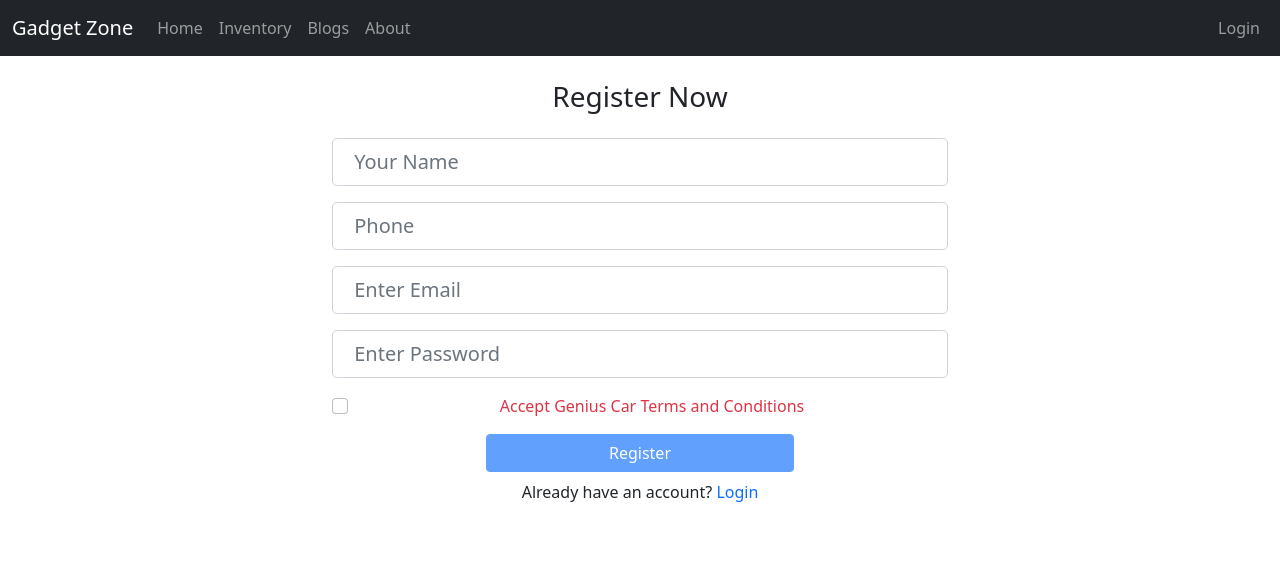
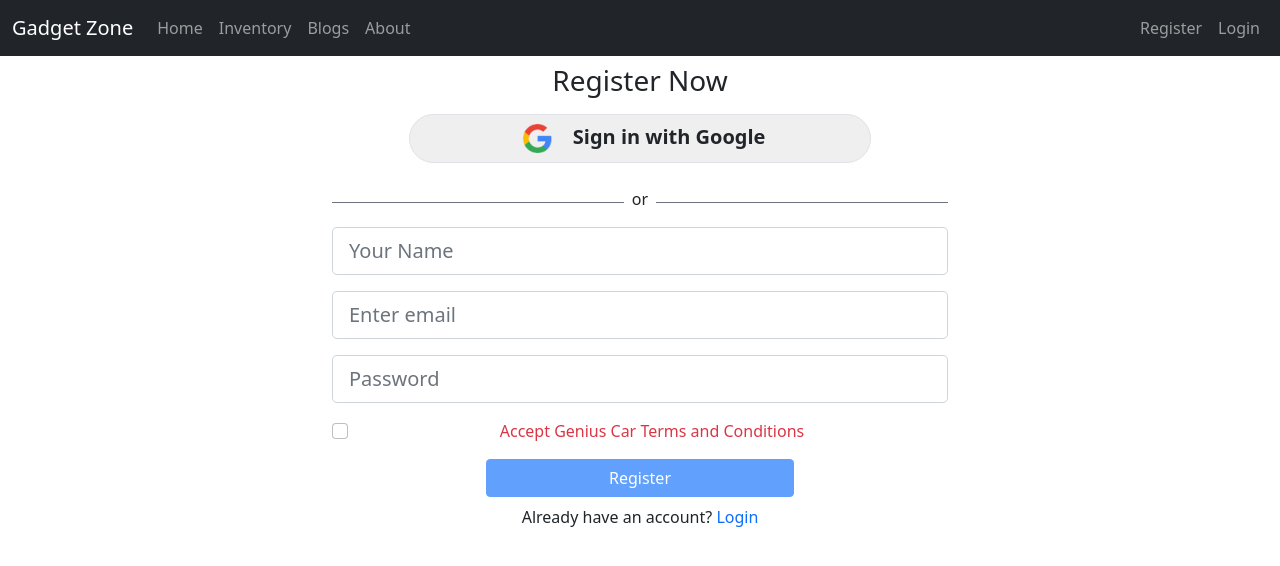
Before and after one commit to rabiul1399/warehouse-management-client, a React (Create React App) app: page /register in a window 1280 px wide. Shown: the top 566 px of the page. Built offline with nearby package versions, Linux system fonts and the light colour scheme; no server answers.

Commit message:
registert from update

```diff
--- a/src/Page/Form/Login/Login.js
+++ b/src/Page/Form/Login/Login.js
@@ -36,11 +36,11 @@ const Login = () => {
           navigate(from,{replace:true});
       }
 
-    const handleSubmit = event =>{
+    const handleSubmit =async event =>{
         event.preventDefault();
         const email = emailRef.current.value;
         const password = passwordRef.current.value;
-           signInWithEmailAndPassword(email,password)
+          await signInWithEmailAndPassword(email,password)
     }
 
 
--- a/src/Page/Form/Register/Register.js
+++ b/src/Page/Form/Register/Register.js
@@ -1,11 +1,13 @@
 import React, { useRef, useState } from 'react';
-import { Button, Form } from 'react-bootstrap';
-import { Link, useNavigate } from 'react-router-dom';
+import { Form, Button } from 'react-bootstrap';
+import { Link ,useNavigate} from 'react-router-dom';
 import { useCreateUserWithEmailAndPassword ,useUpdateProfile} from 'react-firebase-hooks/auth';
 import auth from '../../../firebase.init';
+import SocialLogin from '../SocialLogin/SocialLogin';
+
+
 
 const Register = () => {
-
     const [ agree,setAgree]  = useState(false);
         const navigate = useNavigate();
     const [createUserWithEmailAndPassword,
@@ -20,10 +22,9 @@ const Register = () => {
     const emailRef = useRef('');
     const passwordRef = useRef('');
 
-
-    if (user) {
-        navigate('/home')
-       }
+    // if(user){
+    //    console.log('user',user)
+    // }
 
     const handleRegister =async event => {
         event.preventDefault();
@@ -40,23 +41,27 @@ const Register = () => {
 
     }
 
+
     return (
         <div className='container w-50 mx-auto'>
-        <h3 className='text-center my-4'>Register Now</h3>
+            <h3 className='text-center mt-2'>Register Now</h3>
+
+            <SocialLogin></SocialLogin>
+
             <Form onSubmit={handleRegister}>
                 <Form.Group className="mb-3" controlId="formBasicName">
 
-                       <Form.Control  ref={nameRef} size="lg" type="name" placeholder=" Your Name" required/>
-                   </Form.Group>
-                   <Form.Group className="mb-3" controlId="formBasicPhone">
-                      <Form.Control size="lg" type="phone" placeholder=" Phone" required/>
+                    <Form.Control size="lg" ref={nameRef} type="name" placeholder="Your Name" required />
                 </Form.Group>
                 <Form.Group className="mb-3" controlId="formBasicEmail">
-                   <Form.Control ref={emailRef} size="lg" type="email" placeholder=" Enter Email" required/>
+
+                    <Form.Control size="lg" ref={emailRef} type="email" placeholder="Enter email" required />
+
                 </Form.Group>
 
-               <Form.Group ref={passwordRef} className="mb-3" controlId="formBasicPassword">
-                   <Form.Control size="lg" type="password" placeholder=" Enter Password" required/>
+                <Form.Group className="mb-3" controlId="formBasicPassword">
+
+                    <Form.Control size="lg" ref={passwordRef} type="password" placeholder="Password" required />
                 </Form.Group>
                 <Form.Group className="mb-3" controlId="formBasicCheckbox" >
                     <Form.Check  onClick={() =>setAgree(!agree)} name='terms' type="checkbox" label="Accept Genius Car Terms and Conditions"  className={agree ? '' : ' text-danger'}
--- a/src/Page/Form/RequireAuth/RequireAuth.js
+++ b/src/Page/Form/RequireAuth/RequireAuth.js
@@ -20,11 +20,11 @@ const RequireAuth = ({children}) => {
            </div>
         )
     }
-
+ console.log(user)
     if(!user){
         return <Navigate to="/login" state={{ from: location }} replace />;
     }
-    if(!user.providerData[0].providerId==="password" && !user.emailVerified){
+    if(user.providerData[0]?.providerId ==='password' && !user.emailVerified){
         return <div className='text-center'>
             <h3 className='text-danger'>Your Email is not Verified!</h3>
             <h5 className='text-success'>Please verify you email address </h5>
--- a/src/Page/HomePage/Header/Header.js
+++ b/src/Page/HomePage/Header/Header.js
@@ -40,9 +40,15 @@ const Header = () => {
 
                   <Nav.Link  onClick={handleSignOut}>Sign Out</Nav.Link>
                   :
-                  <Nav.Link as={Link} to="/login">
-                    Login
-                  </Nav.Link>}
+                 <>
+                  <Nav.Link as={Link} to="/register">
+                    Register
+                  </Nav.Link>
+                   <Nav.Link as={Link} to="/login">
+                   Login
+                 </Nav.Link>
+                 </>
+                 }
 
             </Nav>
           </Navbar.Collapse>
--- a/src/Page/HomePage/Inventory/Inventory.js
+++ b/src/Page/HomePage/Inventory/Inventory.js
@@ -1,15 +1,36 @@
-import React from 'react';
+import React, { useEffect, useState } from 'react';
 import { useParams } from 'react-router-dom';
 import useProduct from '../../../hooks/useProduct';
 
 const Inventory = () => {
     const {id} = useParams();
-    // const [product] = useProduct(productId);
-    console.log(id)
+    const [product,setProduct] = useState({});
+    const {img, name ,price,description,quantity,supplier} =product;
+    useEffect(() =>{
+        const uri = `http://localhost:5000/product/${id}`;
+        fetch(uri)
+        .then(res=>res.json())
+        .then(data=>setProduct(data))
+
+    },[])
+
 
     return (
-        <div className=''>
-            <h1>Inventory page : {id} </h1>
+        <div className=' row  row-cols-md-2 row-cols-lg-3 mt-5'>
+                <div  className='col-8 card mx-auto shadow-lg p-3 mb-5 bg-body rounded  border-0  h-100'>
+               <img className='rounded' src={img} alt="" />
+             <div className="mt-3">
+                 <h4> {name}</h4>
+                 <p>{description}</p>
+                 <p>Price: {price}$</p>
+                 <p>Quantity: {quantity}</p>
+                 <small>Supplier: <b>{supplier }</b> </small>
+                 <br />
+
+                 <button type="button" className="btn btn-primary mt-2">Delivered</button>
+
+             </div>
+           </div>
         </div>
     );
 };
--- a/src/hooks/useProduct.js
+++ b/src/hooks/useProduct.js
@@ -1,16 +1,16 @@
 import  { useEffect, useState } from 'react';
 import { useParams } from 'react-router-dom';
 
-const useProduct = productId => {
-
-
+const useProduct = () => {
+   const {id} = useParams;
+   console.log(id)
     const [products, setProducts] = useState({});
     useEffect(() => {
-        fetch( `http://localhost:5000/products/${productId}`)
+        fetch( `http://localhost:5000/product/${id}`)
             .then(res => res.json())
             .then(data => setProducts(data))
 
-    }, [productId])
+    }, [id])
     return [ products,setProducts]
 };
 
```
Lines whose indentation alone changed are shown as unchanged.
